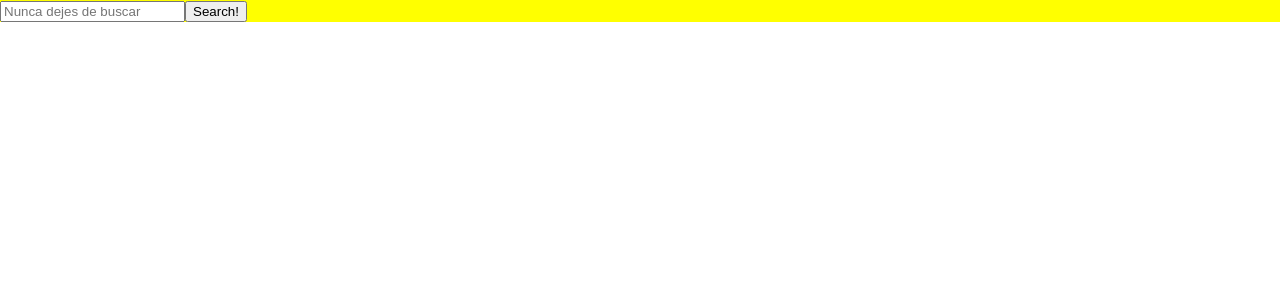
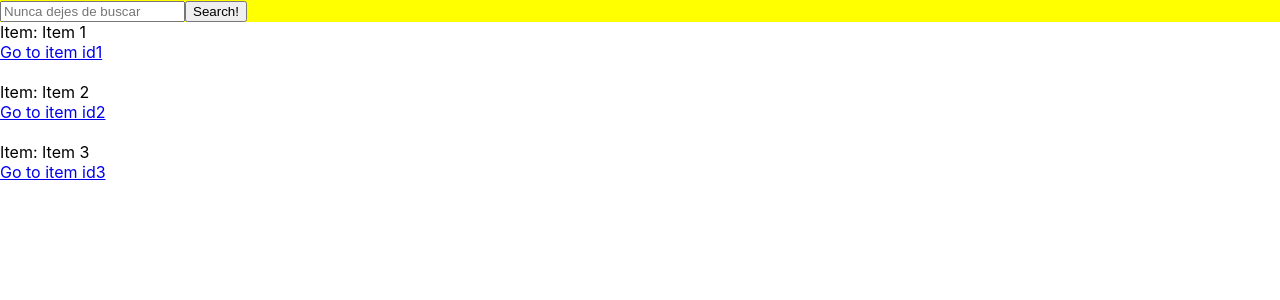
Before and after one commit to BarbaBlanca97/meli-test-frontend, a React (Create React App) app in the folder frontend/: page /items in a window 1280 px wide. Shown: the top 300 px of the page. Built offline with nearby package versions, Linux system fonts and the light colour scheme.

Commit message:
Added items result base functionality

```diff
--- a/frontend/src/routes/ItemsResultsRoute/ItemsResultsRoute.js
+++ b/frontend/src/routes/ItemsResultsRoute/ItemsResultsRoute.js
@@ -1,8 +1,47 @@
+import { useEffect, useState } from 'react'
+import { Link, useSearchParams } from 'react-router-dom'
 import ItemsSearchBar from "../../components/SearchBar/ItemSearchBar/ItemsSearchBar"
 
 function ItemsResults() {
+    const [items, setItems] = useState([])
+    const [searchParams] = useSearchParams()
+
+    // replace
+    useEffect(() => {
+        const timeoutId = setTimeout(() => {
+            setItems([
+                {
+                    id: 'id1',
+                    name: 'Item 1'
+                },
+                {
+                    id: 'id2',
+                    name: 'Item 2'
+                },
+                {
+                    id: 'id3',
+                    name: 'Item 3'
+                },
+            ])
+        }, 1300)
+
+        return () => {
+            clearTimeout(timeoutId)
+        }
+    })
+
     return <div>
         <ItemsSearchBar />
+        <div>
+            {items.map(item => <div key={item.id}>
+                <div>
+                    Item: {item.name}
+                </div>
+                <Link to={`/items/${item.id}`}>Go to item {item.id}</Link>
+                <br />
+                <br />
+            </div>)}
+        </div>
     </div>
 }
 
```
